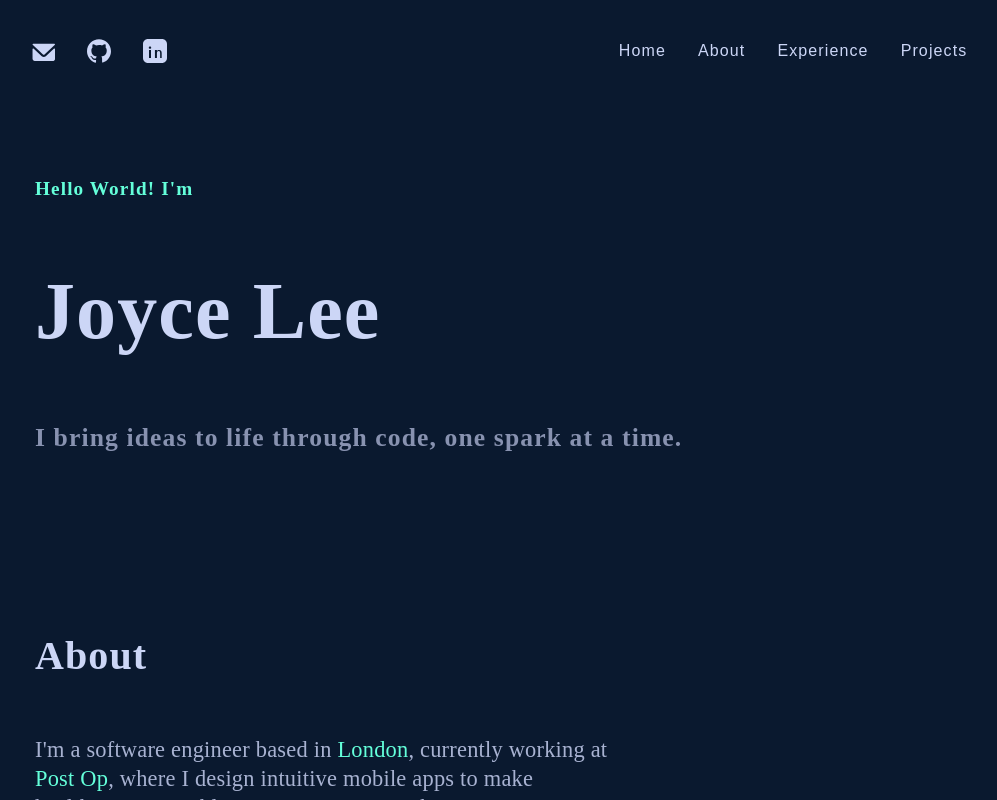
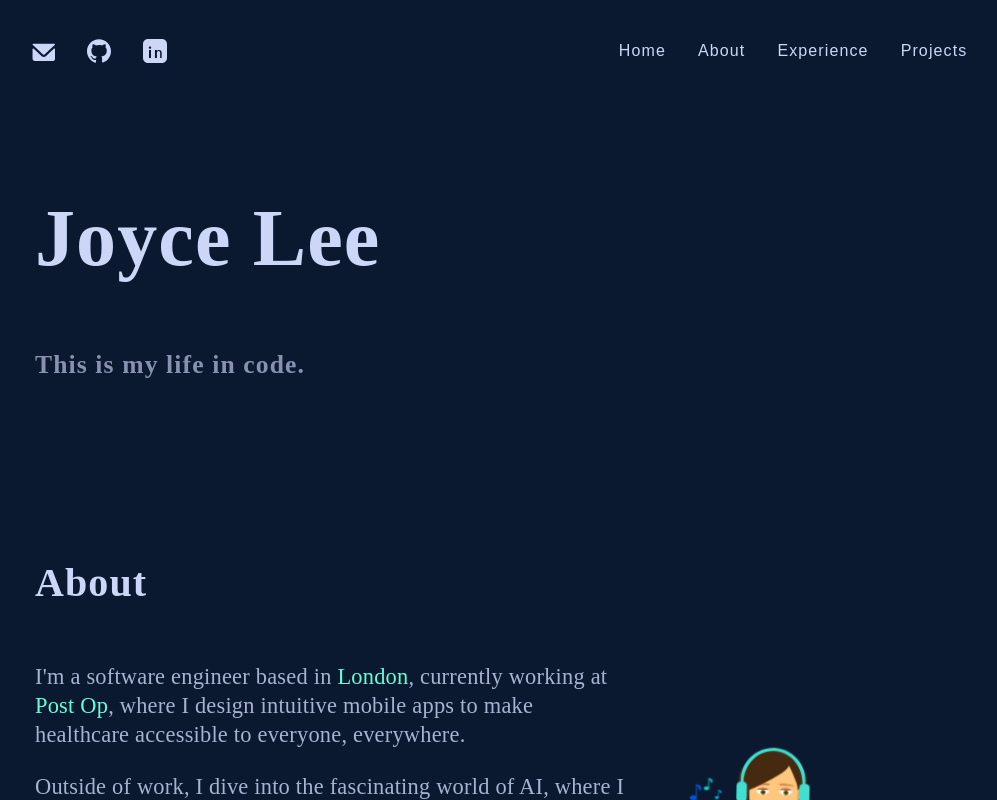
Before and after one commit to joyce-leesw/joyce-lee, a React (Vite) app: page / in a window 1280 px wide. Shown: the top 800 px of the page, without its empty margins (164-1161 px from the left). Built offline with nearby package versions, Linux system fonts and the light colour scheme; a web font is replaced by a local one.

Commit message:
removed hello world

```diff
--- a/src/components/Intro.jsx
+++ b/src/components/Intro.jsx
@@ -1,10 +1,9 @@
-import { INTRO_NAME, INTRO_SUBTITLE, INTRO_TITLE } from '../data';
+import { INTRO_NAME, INTRO_SUBTITLE } from '../data';
 import '../styles/Intro.css';
 
 export default function Intro() {
   return (
     <section id="home" className="intro">
-      <h4>{INTRO_TITLE}</h4>
       <h1>{INTRO_NAME}</h1>
       <h3>{INTRO_SUBTITLE}</h3>
     </section>
--- a/src/data.js
+++ b/src/data.js
@@ -1,7 +1,6 @@
-export const INTRO_TITLE = "Hello World! I'm";
 export const INTRO_NAME = 'Joyce Lee';
 export const INTRO_SUBTITLE =
-  'I bring ideas to life through code, one spark at a time.';
+  'This is my life in code.';
 export const ABOUT = `I'm a software engineer based in *London*, currently working at <a href="https://postop.ai" class="highlight hidden-link">Post Op</a>, where I design intuitive mobile apps to make healthcare accessible to everyone, everywhere.\n\nOutside of work, I dive into the fascinating world of AI, where I experiment with different machine learning models to explore the potential of data.\n\nWhen I'm not immersed in coding, I enjoy playing a game of chess, reading a good book, or hiking up a mountain where I question all my life decisions around the third mile.`;
 
 export const EXPERIENCES = [
--- a/src/styles/Intro.css
+++ b/src/styles/Intro.css
@@ -2,11 +2,6 @@
   display: flex;
   flex-direction: column;
   padding: 60px 0;
-}
-
-.intro h4 {
-  color: var(--turquoise);
-  font-size: 1.2em;
 }
 
 .intro h3 {
```
